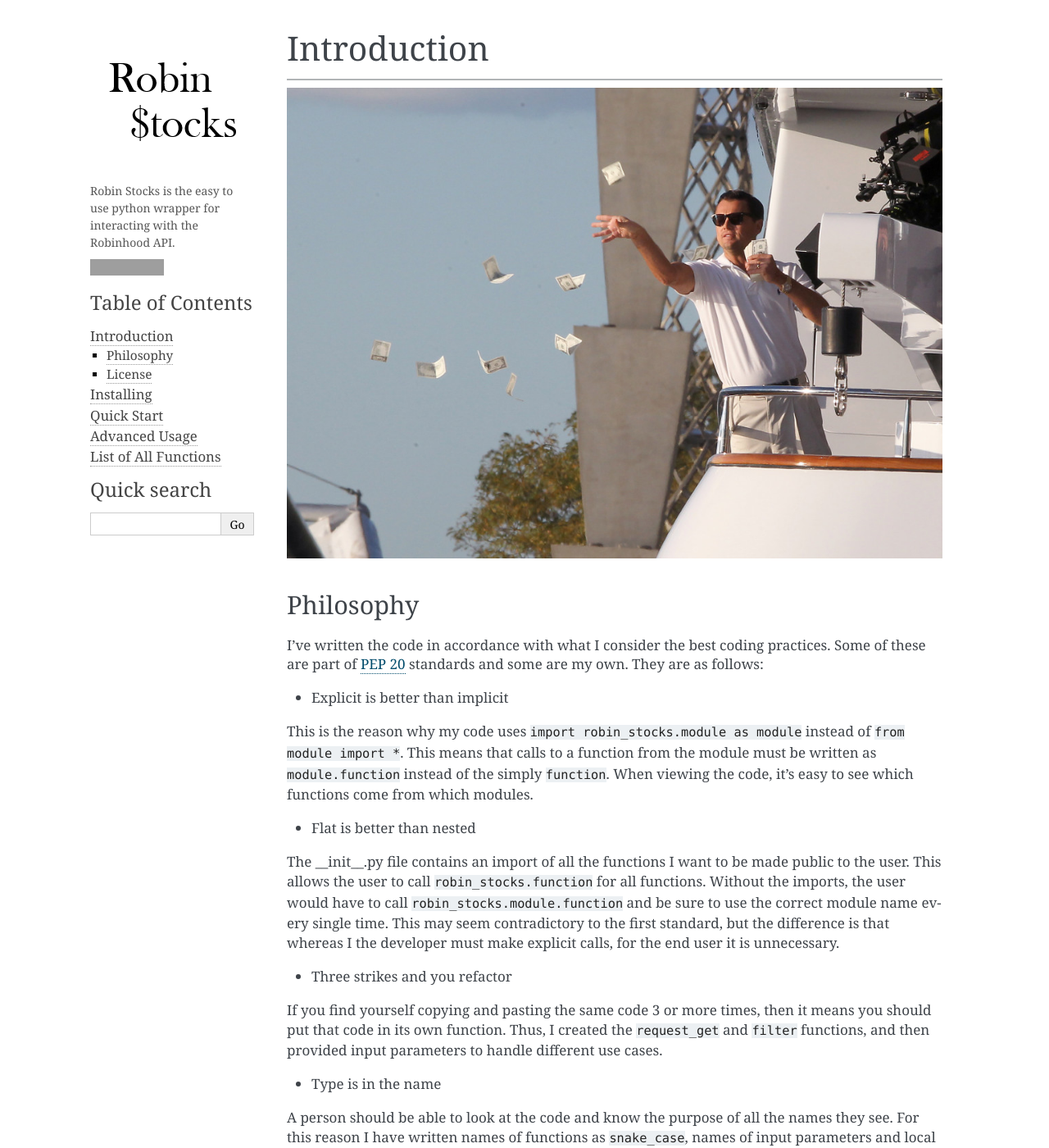
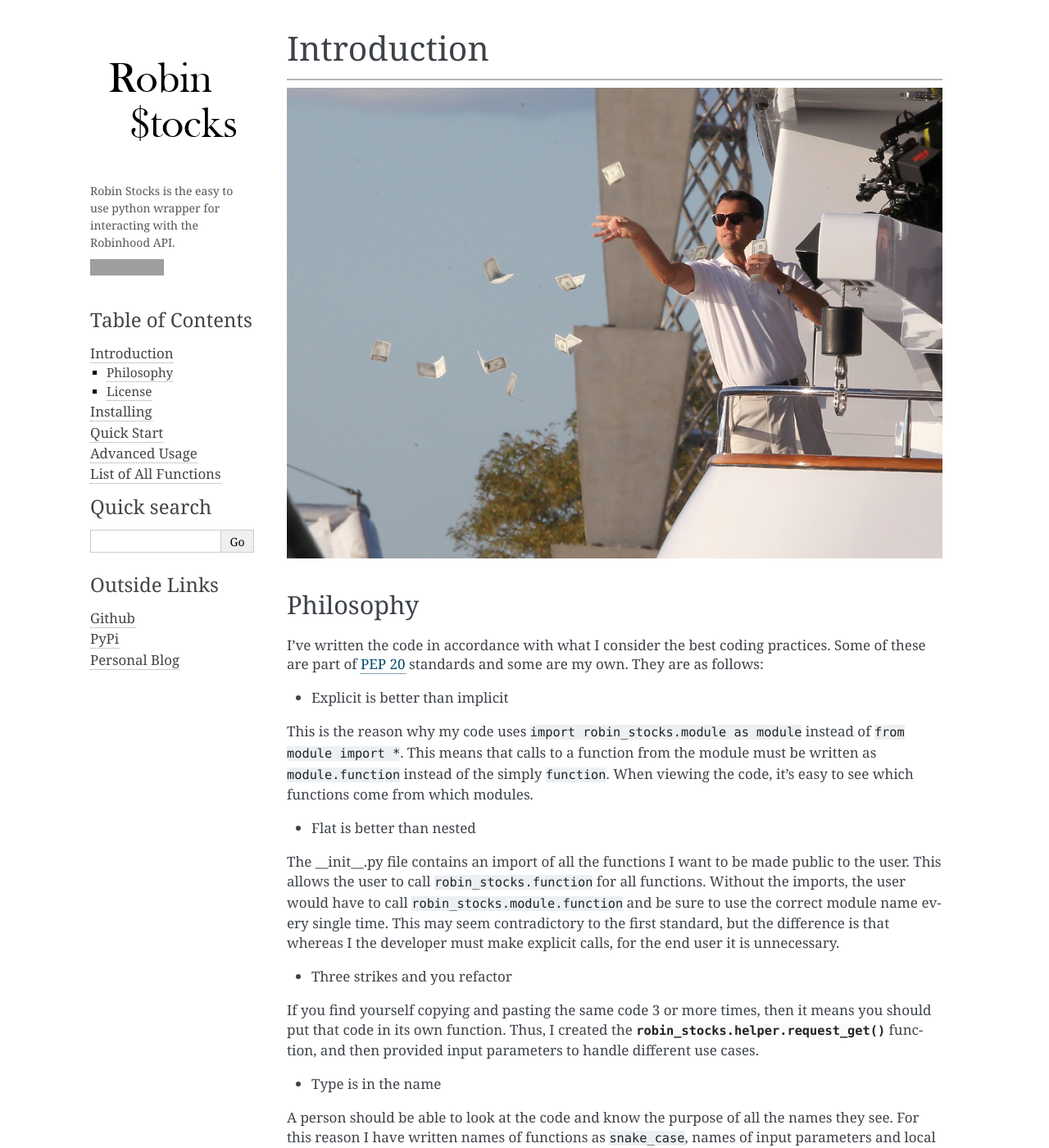
Before and after one commit to jmfernandes/robin_stocks, a Sphinx documentation site: the page built from docs/source/intro.rst, in a window 1280 px wide and 1400 px high. Shown: the whole window at 82% size. Built offline with Sphinx 7.4.7, drawn with Linux system fonts in a browser that asks for light colours; grey boxes are pictures that could not be loaded.

Commit message:
Added links to docs

```diff
--- a/docs/source/_templates/button.html
+++ b/docs/source/_templates/button.html
@@ -2,3 +2,7 @@
 
 <iframe src="https://ghbtns.com/github-btn.html?user=jmfernandes&repo=robin_stocks&type=star&count=true&size=large"
 frameborder="0" scrolling="0" width="160px" height="30px"></iframe>
+
+<br />
+
+<br />
--- /dev/null
+++ b/docs/source/_templates/links.html
@@ -0,0 +1,17 @@
+<!DOCTYPE html>
+<br />
+<h3>
+  Outside Links
+</h3>
+
+<ul>
+  <li class="toctree-l1">
+    <a class="reference internal" href="https://github.com/jmfernandes/robin_stocks/">Github</a>
+  </li>
+  <li class="toctree-l1">
+    <a class="reference internal" href="https://pypi.org/project/robin-stocks/">PyPi</a>
+  </li>
+  <li class="toctree-l1">
+    <a class="reference internal" href="http://joshuamfernandes.com">Personal Blog</a>
+  </li>
+</ul>
--- a/docs/source/conf.py
+++ b/docs/source/conf.py
@@ -104,7 +104,7 @@ html_theme_options = {'page_width' : '1080px'}
 # so a file named "default.css" will overwrite the builtin "default.css".
 html_static_path = ['_static']
 
-html_sidebars = {'**': ['blurb.html','button.html','globaltoc.html', 'sourcelink.html', 'searchbox.html']}
+html_sidebars = {'**': ['blurb.html','button.html','globaltoc.html', 'sourcelink.html', 'searchbox.html','links.html']}
 
 html_logo = '_static/pics/title.PNG'
 
--- a/docs/source/intro.rst
+++ b/docs/source/intro.rst
@@ -29,7 +29,7 @@ unnecessary.
 * Three strikes and you refactor
 
 If you find yourself copying and pasting the same code 3 or more times, then it means you should put that code in
-its own function. Thus, I created the ``request_get`` and ``filter`` functions, and then provided input parameters to
+its own function. Thus, I created the :func:`robin_stocks.helper.request_get` function, and then provided input parameters to
 handle different use cases.
 
 * Type is in the name
```
Also changed, not shown: docs/source/functions.rst (+16 -0 lines).
